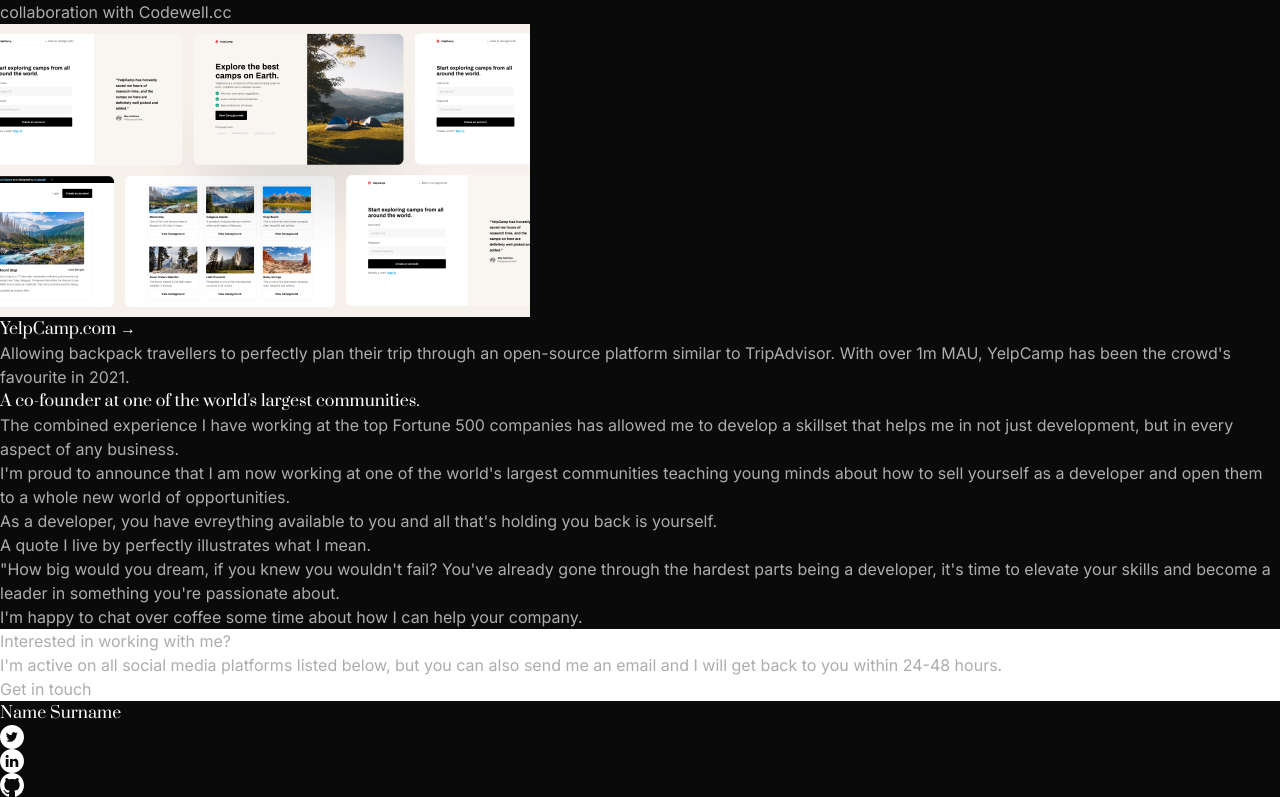
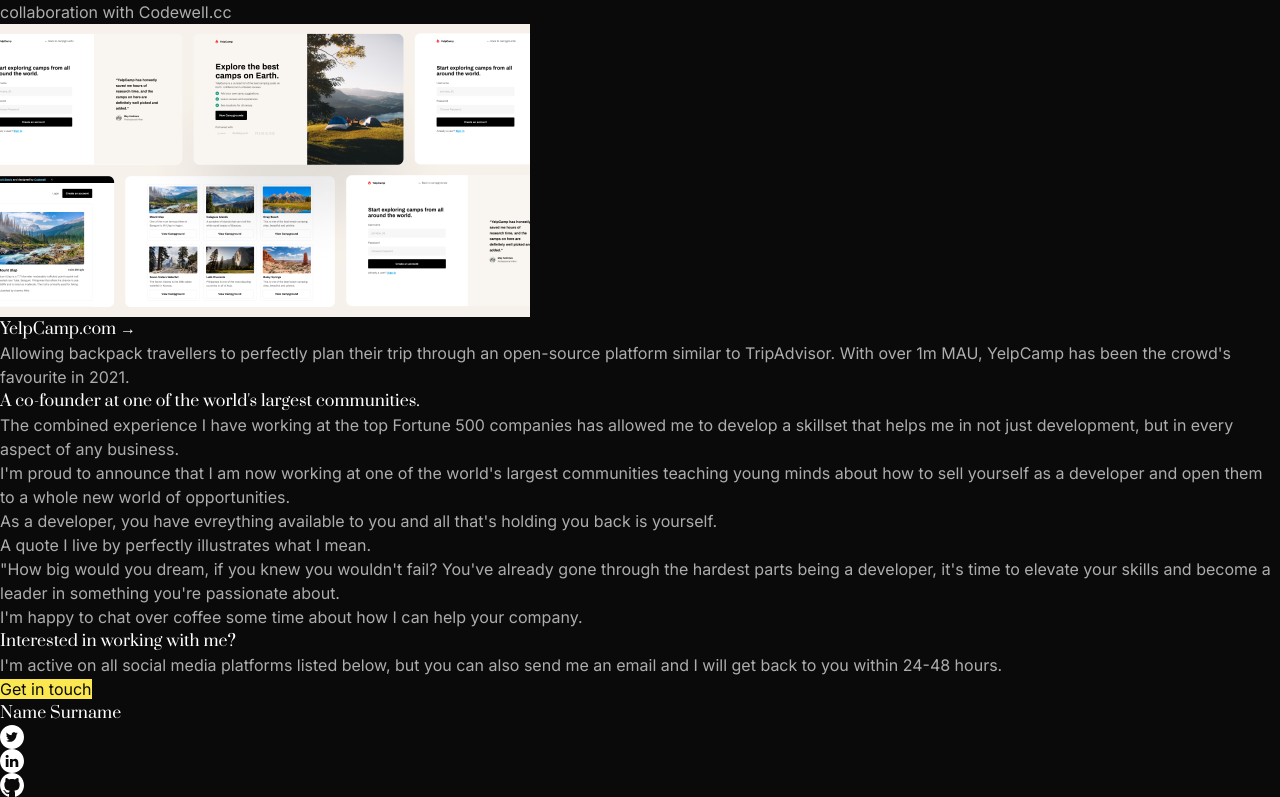
Before and after one commit to ntjnh/cw-developer-portfolio, a React (Vite) app: page / in a window 1280 px wide. Shown: the part 677-1474 px from the top of the page. Built offline with nearby package versions, Linux system fonts and the light colour scheme.

Commit message:
Start styling CTA component

```diff
--- a/src/components/CTA.jsx
+++ b/src/components/CTA.jsx
@@ -1,9 +1,9 @@
 export default function CTA() {
     return (
-        <section>
-            <h2>Interested in working with me?</h2>
+        <section className="bg-black">
+            <h2 className="font-serif font-normal text-white">Interested in working with me?</h2>
             <p>I'm active on all social media platforms listed below, but you can also send me an email and I will get back to you within 24-48 hours.</p>
-            <a href="#">Get in touch</a>
+            <a className="bg-yellow no-underline text-black" href="#">Get in touch</a>
         </section>
     )
 }
```
